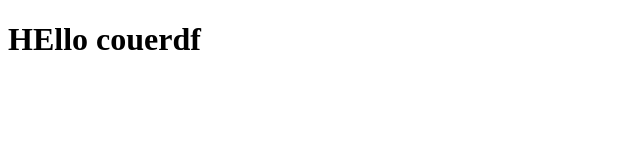
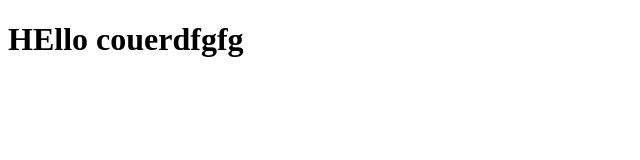
Before and after one commit to Sach-123/coursera-test, a plain HTML site: page module2-solution/index.html in a window 1280 px wide. Shown: the whole page, without its empty margins (0-640 px from the left). Drawn offline with Linux system fonts and the light colour scheme.

Commit message:
Update 1

```diff
--- a/module2-solution/index.html
+++ b/module2-solution/index.html
@@ -4,6 +4,6 @@
 	<title>Hello coursera</title>
 </head>
 <body>
-<h1>HEllo couerdf</h1>
+<h1>HEllo couerdfgfg</h1>
 </body>
 </html>
```
